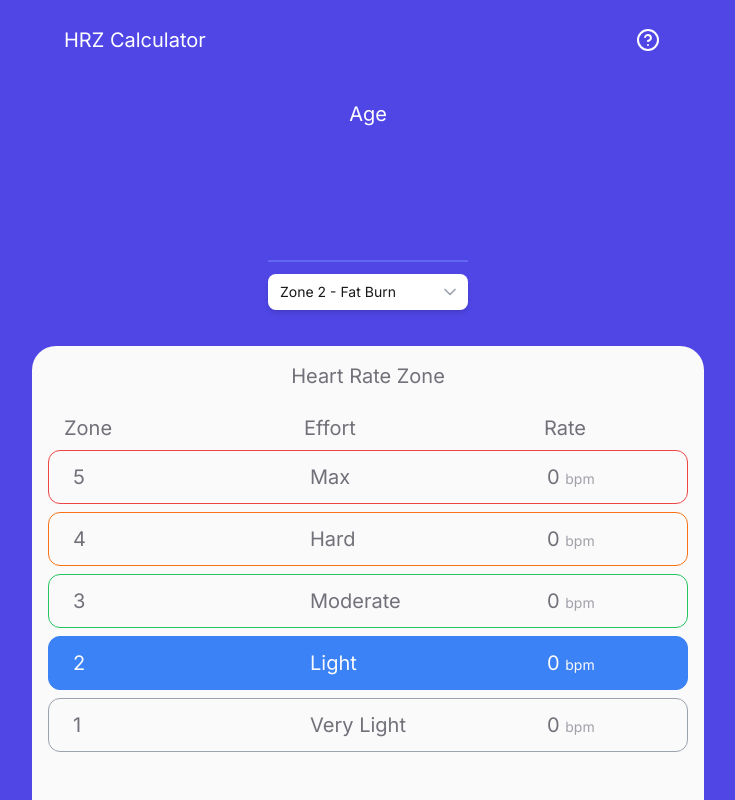
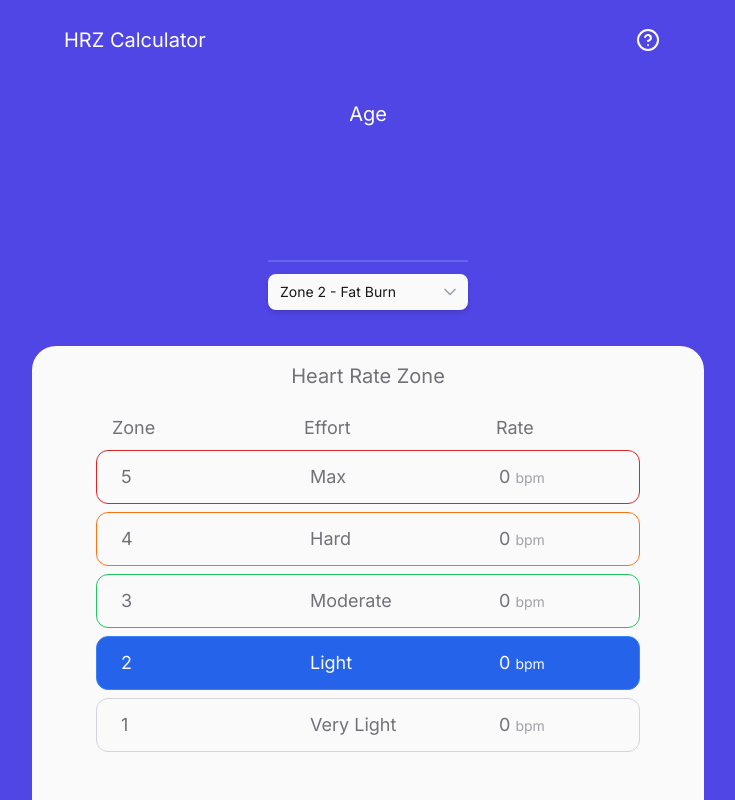
Before and after one commit to dhiodhaha/heart-zone-calculator, a Next.js app: page / in a window 1280 px wide. Shown: the whole page, without its empty margins (272-1007 px from the left). Built offline with nearby package versions, Linux system fonts and the light colour scheme.

Commit message:
fix(ui): data style

```diff
--- a/src/components/Calculate.jsx
+++ b/src/components/Calculate.jsx
@@ -7,7 +7,7 @@ import { CheckIcon } from "lucide-react";
 import { ChevronDownIcon } from "lucide-react";
 
 const zones = [
-  { id: 5, name: "Zone 5 - VO2 Max" },
+  { id: 5, name: "Zone 5 - VO²  Max" },
   { id: 4, name: "Zone 4 - Anaerobic" },
   { id: 3, name: "Zone 3 - Aerobic" },
   { id: 2, name: "Zone 2 - Fat Burn" },
@@ -60,7 +60,7 @@ export const Calculate = () => {
   return (
     <div
       id="Data"
-      className="flex flex-col items-center w-full text-white min-h-screen justify-between md:h-[calc(100vh-64px)]"
+      className="flex flex-col items-center w-full text-white min-h-screen justify-between md:h-[calc(100vh-64px)] "
     >
       <div className="w-full max-w-2xl mx-auto pt-4">
         <div className="flex justify-between items-center px-8 text-md md:text-xl">
@@ -73,7 +73,7 @@ export const Calculate = () => {
       <div>
         <div className="flex flex-col items-center justify-center ">
           {error && (
-            <span className="my-4 relative inline-block bg-red-600 py-1.5 px-3  text-zinc-50 text-sm">
+            <span className="mb-4 relative inline-block bg-red-600 py-1.5 px-3  text-zinc-50 text-sm">
               {error}
             </span>
           )}{" "}
@@ -89,7 +89,7 @@ export const Calculate = () => {
           <div className="w-full text-zinc-900">
             <Listbox value={selectedZone} onChange={handleZoneChange}>
               <div className="relative mt-1">
-                <Listbox.Button className="mt-2 relative w-full cursor-pointer rounded-lg bg-white py-2 pl-3 pr-10 text-left shadow-md focus:outline-none focus-visible:border-indigo-500 focus-visible:ring-2 focus-visible:ring-white/75 focus-visible:ring-offset-2 focus-visible:ring-offset-orange-300 sm:text-sm">
+                <Listbox.Button className="mt-2 relative w-full cursor-pointer rounded-lg bg-zinc-50 py-2 pl-3 pr-10 text-left shadow-md focus:outline-none focus-visible:border-indigo-500 focus-visible:ring-2 focus-visible:ring-white/75 focus-visible:ring-offset-2 focus-visible:ring-offset-orange-300 sm:text-sm">
                   <span className="block truncate">{selectedZone.name}</span>
                   <span className="pointer-events-none absolute inset-y-0 right-0 flex items-center pr-2">
                     <ChevronDownIcon
@@ -145,7 +145,7 @@ export const Calculate = () => {
           </div>
           {showResetButton && (
             <button
-              className="bg-indigo-400 hover:bg-indigo-300 text-white  py-4 px-24 rounded-xl my-4 transition-all druation-300"
+              className="bg-indigo-400 border-indigo-500 border hover:bg-indigo-300 text-white font-light w-full py-3 px-20 rounded-xl my-4 transition-all druation-300 shadow-md"
               onClick={() => {
                 setAge("");
                 setShowResetButton(false);
@@ -159,18 +159,18 @@ export const Calculate = () => {
       </div>
       <div
         id="dataCard"
-        className="flex flex-col bg-zinc-50 pb-12 w-screen md:w-full md:max-w-2xl text-zinc-500 items-center rounded-t-3xl text-sm md:text-lg mx-auto px-4"
+        className="px-12 md:px-16 flex flex-col bg-zinc-50 pb-12 w-screen md:w-full md:max-w-2xl text-zinc-500 items-center rounded-t-3xl  mx-auto "
       >
         <div className="text-xl py-4">Heart Rate Zone</div>
 
-        <div className="flex flex-col gap-2 text-sm md:text-xl w-full md:pb-0 pb-20">
+        <div className="flex flex-col gap-2 text-sm md:text-lg w-full md:pb-0 pb-20">
           <div className="flex justify-between rounded-xl px-4 pt-2">
             <div className="w-24">Zone</div>
             <div className="w-24">Effort</div>
             <div className="w-32">Rate</div>
           </div>
           <div
-            className={`zoneList flex justify-between border border-red-500 p-3 pl-6 rounded-xl cursor-pointer ${
+            className={`  flex justify-between border border-red-600 p-3 pl-6 rounded-xl cursor-pointer ${
               selectedZone === zones[0] ? "bg-red-500 text-zinc-50" : ""
             }`}
             onClick={() => setSelectedZone(zones[0])}
@@ -189,8 +189,8 @@ export const Calculate = () => {
             </div>
           </div>
           <div
-            className={`zoneList flex justify-between border border-orange-500 p-3 pl-6 rounded-xl cursor-pointer ${
-              selectedZone === zones[1] ? "bg-orange-500 text-zinc-50" : ""
+            className={` flex justify-between border border-orange-500 p-3 pl-6 rounded-xl cursor-pointer ${
+              selectedZone === zones[1] ? "bg-orange-600 text-zinc-50" : ""
             }`}
             onClick={() => setSelectedZone(zones[1])}
           >
@@ -208,8 +208,8 @@ export const Calculate = () => {
             </div>
           </div>
           <div
-            className={`zoneList flex justify-between border border-green-500 p-3 pl-6 rounded-xl cursor-pointer ${
-              selectedZone === zones[2] ? "bg-green-500 text-zinc-50" : ""
+            className={` flex justify-between border border-green-500 p-3 pl-6 rounded-xl cursor-pointer ${
+              selectedZone === zones[2] ? "bg-green-600 text-zinc-50" : ""
             }`}
             onClick={() => setSelectedZone(zones[2])}
           >
@@ -227,8 +227,8 @@ export const Calculate = () => {
             </div>
           </div>
           <div
-            className={`zoneList flex justify-between border border-blue-500 p-3 pl-6 rounded-xl cursor-pointer ${
-              selectedZone === zones[3] ? "bg-blue-500 text-zinc-50" : ""
+            className={` flex justify-between border border-blue-500 p-3 pl-6 rounded-xl cursor-pointer ${
+              selectedZone === zones[3] ? "bg-blue-600 text-zinc-50" : ""
             }`}
             onClick={() => setSelectedZone(zones[3])}
           >
@@ -246,7 +246,7 @@ export const Calculate = () => {
             </div>
           </div>
           <div
-            className={`zoneList flex justify-between border border-gray-400 p-3 pl-6 rounded-xl cursor-pointer ${
+            className={` flex justify-between border border-gray-300 p-3 pl-6 rounded-xl cursor-pointer ${
               selectedZone === zones[4] ? "bg-gray-400 text-zinc-50" : ""
             }`}
             onClick={() => setSelectedZone(zones[4])}
```
